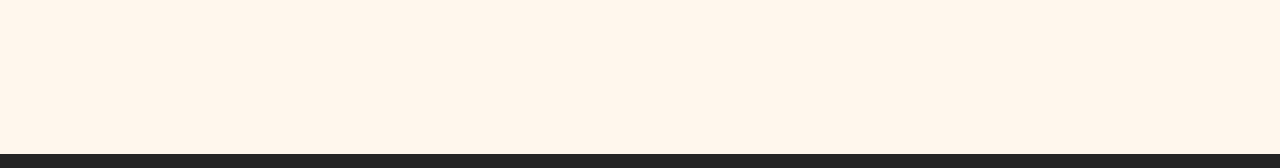
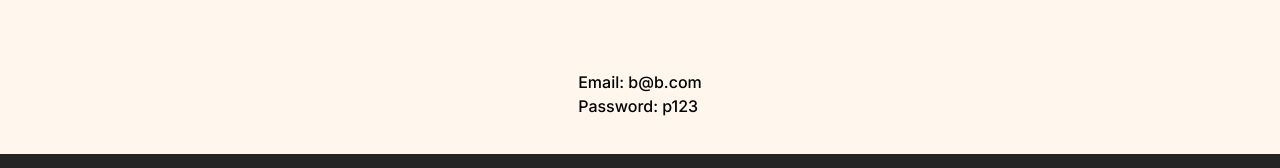
Before and after one commit to Ali503-7/React_Route_project, a React (Vite) app: page /login in a window 1280 px wide. Shown: the part 570-738 px from the top of the page. Built offline with nearby package versions, Linux system fonts and the light colour scheme; what miragejs would draw is missing.

Commit message:
showing the password and email cuz it's hard coded

```diff
--- a/src/Pages/Login.jsx
+++ b/src/Pages/Login.jsx
@@ -34,6 +34,10 @@ const Sign_In = () => {
 
   return (
     <div className="container flex flex-col items-center w-full">
+      <div className=" absolute left-50 bottom-28">
+        <div>Email: b@b.com</div>
+        <div>Password: p123</div>
+      </div>
       <h1 className="font-bold text-xl text-Headers mb-5">
         Sign in to your account
       </h1>
--- a/src/components/NavBar/Nav.jsx
+++ b/src/components/NavBar/Nav.jsx
@@ -42,7 +42,7 @@ const nav = () => {
                 Vans
               </NavLink>
             </li>
-            <li className="text-[20px] font-[600] text-header hover:text-black">
+            <li className="text-[20px] font-[600] text-header hover:text-black before:contents">
               <NavLink
                 to="/login"
                 className={({ isActive }) => (isActive ? "text-black" : null)}
```
